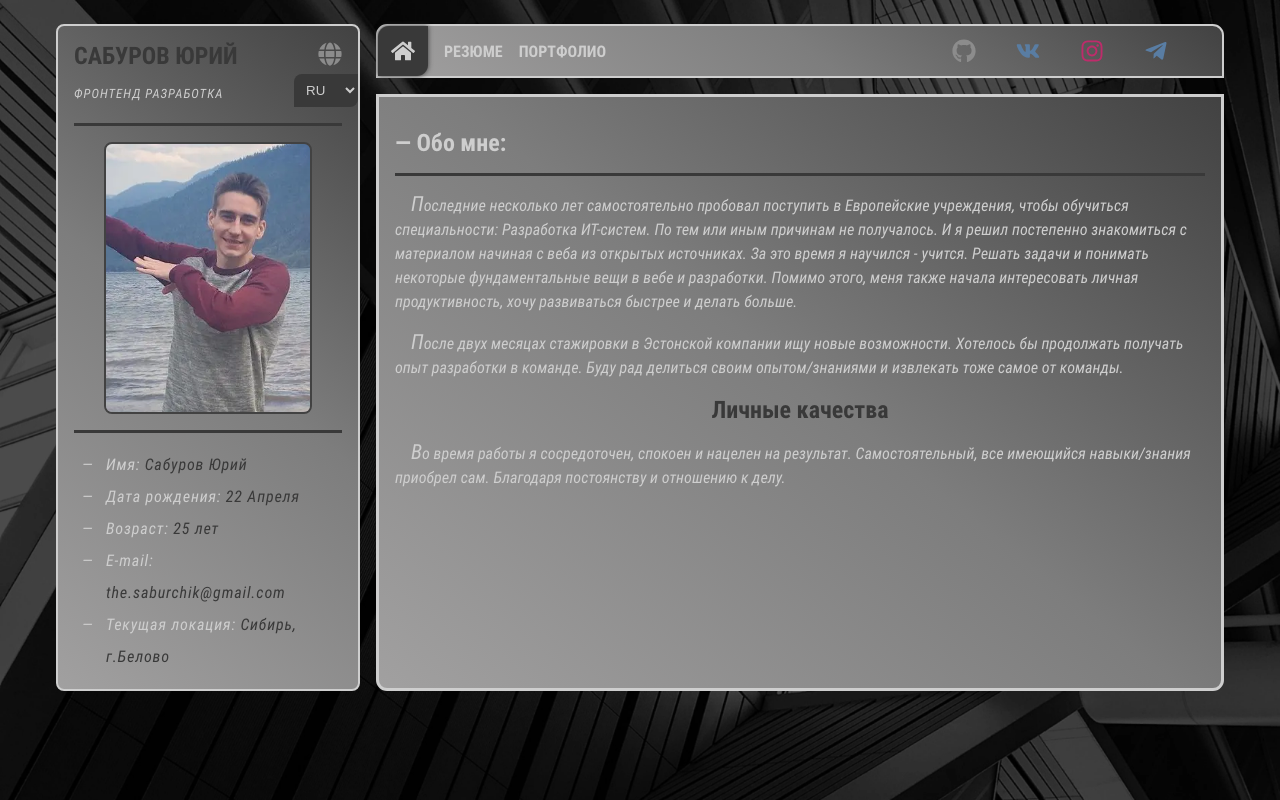
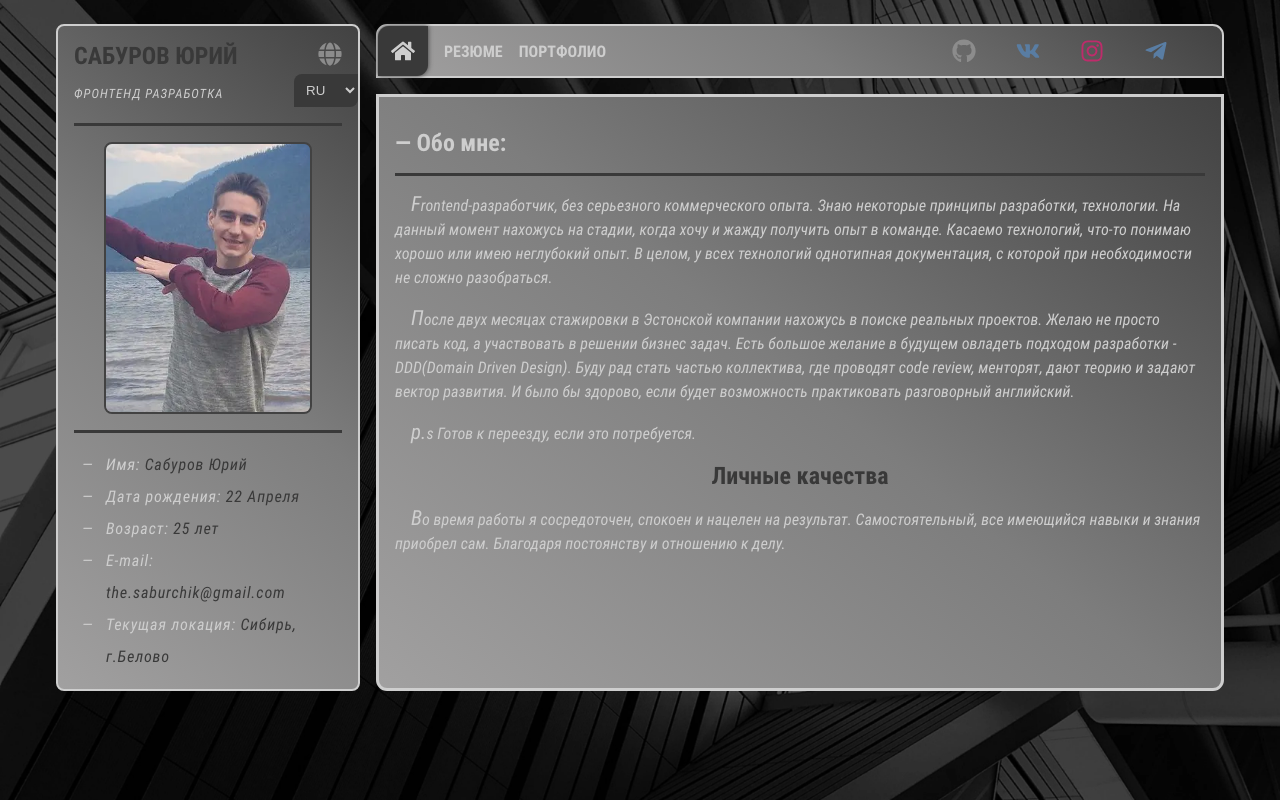
Before and after one commit to saburchik/resume, a React (Create React App) app: page / in a window 1280 px wide. Built offline with nearby package versions, Linux system fonts and the light colour scheme.

Commit message:
update information

```diff
--- a/src/App.jsx
+++ b/src/App.jsx
@@ -1,42 +1,43 @@
 // == Base:
-import React, { useState, useEffect } from 'react'
-import { BrowserRouter as Router, Route, Switch } from 'react-router-dom'
-import PropagateLoader from 'react-spinners/PropagateLoader'
+import React, { useState, useEffect } from "react";
+import { HashRouter, Route, Switch } from "react-router-dom";
+import PropagateLoader from "react-spinners/PropagateLoader";
 // == Styles:
-import './App.css'
+import "./App.css";
 // == Components:
-import Profile from './components/Profile/Profile'
-import Header from './components/Main/Header'
-import DrawImages from './components/DrawImages'
-import Home from './components/Articles/Home'
-import Resume from './components/Articles/Resume'
-import Portfolio from './components/Articles/Portfolio'
+import Profile from "./components/Profile/Profile";
+import Header from "./components/Main/Header";
+import DrawImages from "./components/DrawImages";
+import Home from "./components/Articles/Home";
+import Resume from "./components/Articles/Resume";
+import Portfolio from "./components/Articles/Portfolio";
 
 const App = () => {
-  const [loading, setLoading] = useState(false)
+  const [loading, setLoading] = useState(false);
 
   useEffect(() => {
-    setLoading(true)
+    setLoading(true);
     setTimeout(() => {
-      setLoading(false)
-    }, 300)
-  }, [])
+      setLoading(false);
+    }, 300);
+  }, []);
 
   return (
-    <Router>
-      {
-        loading ?
+    <HashRouter>
+      {loading ? (
         <div className="loadingpage">
-            <PropagateLoader color={'#fff'} loading={loading} size={15} />
+          <PropagateLoader color={"#fff"} loading={loading} size={15} />
         </div>
-          :
+      ) : (
         <div className="wrapper">
           <div className="container" id="tabs">
             <Profile />
             <section className="information">
               <Header />
               <main className="main">
-                  <div style={{ opacity: '0', position: 'absolute', top: '-5000px' }}>
+                <div
+                  style={{ opacity: "0", position: "absolute", top: "-5000px" }}
+                >
                   <DrawImages />
                 </div>
                 <Switch>
@@ -48,9 +49,9 @@ const App = () => {
             </section>
           </div>
         </div>
-      }
-    </Router>
-  )
-}
+      )}
+    </HashRouter>
+  );
+};
 
-export default App
+export default App;
--- a/src/components/Articles/Home.jsx
+++ b/src/components/Articles/Home.jsx
@@ -1,8 +1,8 @@
 // == Base:
-import React from 'react'
-import { FormattedMessage } from 'react-intl'
+import React from "react";
+import { FormattedMessage } from "react-intl";
 // == Styles:
-import './Article.css'
+import "./Article.css";
 
 const Home = () => {
   return (
@@ -10,12 +10,15 @@ const Home = () => {
       <h2 className="title">
         — <FormattedMessage id="about" />
       </h2>
-            <div >
+      <div>
         <p className="description">
           <FormattedMessage id="description-first" />
         </p>
         <p className="description">
           <FormattedMessage id="description-second" />
+        </p>
+        <p className="description">
+          <FormattedMessage id="description-ps" />
         </p>
         <article>
           <h3 className="suptitle">
@@ -27,7 +30,7 @@ const Home = () => {
         </article>
       </div>
     </section>
-    )
-}
+  );
+};
 
-export default Home
+export default Home;
--- a/src/languages/english.json
+++ b/src/languages/english.json
@@ -15,16 +15,18 @@
     "my-bithday": "22 April",
     "my-age": "25 years old",
     "my-location": "Belovo, Kemerovo, Siberia",
-    "description-first": "Over the past few years, I’ve tried to enroll in European institutions in order to study the specialty: IT Systems Development. For one reason or another - I couldn't do it. And I decided to gradually get acquainted with the material starting with the Web from open sources. During this time I've learned - to learn. I've learned how to solve tasks and understand some fundamental things on the Web and development. In addition, I also began to be interested in personal productivity, I want to develop faster and do more.",
-    "description-second": "After two months of internship in an Estonian company, I'm looking for new opportunities. I'd like to continue to gain development experience the team. I'll be happy to share my experience/knowledge and extract the same from colleagues.",
+    "description-first": "I'm a Frontend developer with no serious commercial experience. I know some principles of development, technologies. At the moment I'm at the stage when I want and crave to gain experience in the team. With regard to technology, I understand something well or have shallow experience. In general, all technologies have the same type of documentation which if necessary isn't difficult to figure out.",
+    "description-second": "After two months of internship in an Estonian company, I'm looking for new opportunities. I wish not just to write code but to participate in solving business tasks. There's a great desire in the future to master the development approach - DDD(Domain Driven Design). I'll be glad to become a part of the team, where code review is conducted, mentor, give theory and set the vector of development.",
     "description-qualities": "While working, I'm focused, calm and focused on results. Independent, the skills/knowledge that I have - I acquired myself. Thanks to constancy and attitude to business.",
+    "description-ps": "p.s Ready to move if needed.",
     "li-skill-first": "HTML, CSS(SCSS), JS - ability to write simple scripts",
     "li-skill-second": "I've experience in creating a SPA on ReactJS",
     "li-skill-third": "Cross-browser and adaptive layout",
     "li-skill-four": "I've experience using NPM-dependencies and GIT",
     "li-skill-five": "Gulp and Webpack for automating some processes",
-    "li-skill-six": "A little experience using: Redux, TypeScript, Just-unit, MaterialUI",
+    "li-skill-six": "Shallow usage experience: Redux, TypeScript, Just-unit, MaterialUI",
     "li-skill-seven": "Knowledge of English at an average level",
+    "li-skill-eight": "Basic understanding of REST API and usage experience.",
     "interest-left": "Physical and mental health",
     "interest-middle": "Investing, web 3.0",
     "interest-right": "Fundamental knowledge"
--- a/src/languages/russian.json
+++ b/src/languages/russian.json
@@ -15,17 +15,18 @@
     "my-bithday": "22 Апреля",
     "my-age": "25 лет",
     "my-location": "Сибирь, г.Белово",
-    "description-first": "Последние несколько лет самостоятельно пробовал поступить в Европейские учреждения, чтобы обучиться специальности: Разработка ИТ-систем. По тем или иным причинам не получалось. И я решил постепенно знакомиться с материалом начиная с веба из открытых источниках. За это время я научился - учится. Решать задачи и понимать некоторые фундаментальные вещи в вебе и разработки. Помимо этого, меня также начала интересовать личная продуктивность, хочу развиваться быстрее и делать больше.",
-    "description-second": "После двух месяцах стажировки в Эстонской компании ищу новые возможности. Хотелось бы продолжать получать опыт разработки в команде. Буду рад делиться своим опытом/знаниями и извлекать тоже самое от команды.",
-    "description-qualities": "Во время работы я сосредоточен, спокоен и нацелен на результат. Самостоятельный, все имеющийся навыки/знания приобрел сам. Благодаря постоянству и отношению к делу.",
+    "description-first": "Frontend-разработчик, без серьезного коммерческого опыта. Знаю некоторые принципы разработки, технологии. На данный момент нахожусь на стадии, когда хочу и жажду получить опыт в команде. Касаемо технологий, что-то понимаю хорошо или имею неглубокий опыт. В целом, у всех технологий однотипная документация, с которой при необходимости не сложно разобраться.",
+    "description-second": "После двух месяцах стажировки в Эстонской компании нахожусь в поиске реальных проектов. Желаю не просто писать код, а участвовать в решении бизнес задач. Есть большое желание в будущем овладеть подходом разработки - DDD(Domain Driven Design). Буду рад стать частью коллектива, где проводят code review, менторят, дают теорию и задают вектор развития. И было бы здорово, если будет возможность практиковать разговорный английский.",
+    "description-qualities": "Во время работы я сосредоточен, спокоен и нацелен на результат. Самостоятельный, все имеющийся навыки и знания приобрел сам. Благодаря постоянству и отношению к делу.",
+    "description-ps": "p.s Готов к переезду, если это потребуется.",
     "li-skill-first": "HTML, CSS(SCSS), JS - способность написать простые скрипты",
     "li-skill-second": "Имеется опыт создание SPA на ReactJS",
     "li-skill-third": "Кросс-браузерная и адаптивная верстка",
     "li-skill-four": "Опыт использование NPM-зависимостей и GIT",
     "li-skill-five": "Gulp и Webpack, для автоматизации процессов разработки",
-    "li-skill-six": "Знаком с Redux, TypeScript, Jest-unit, MaterialUI но опыт использования не большой",
-    "li-skill-seven": "Знание английского где-то на среднем уровне",
-    "li-skill-eight": "Базовое понимает REST API и опыт использование",
+    "li-skill-six": "Знаком с Redux, TypeScript, Jest-unit, MaterialUI, но опыт использования неглубокий",
+    "li-skill-seven": "Знание английского на среднем уровне",
+    "li-skill-eight": "Базовое понимание REST API и опыт использование",
     "interest-left": "Физическое и ментальное здоровье",
     "interest-middle": "Инвестирование, web 3.0",
     "interest-right": "Фундументальные знания"
```
Also changed, not shown: package.json (+6 -3 lines), 1 other file (tests, documents, lock files or other folders). Lines whose indentation alone changed are shown as unchanged.
